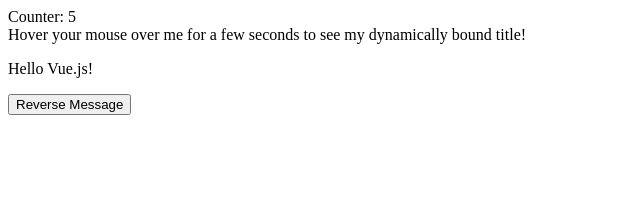
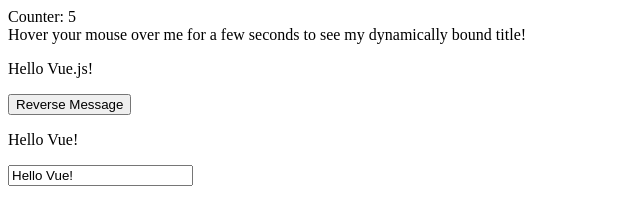
Before and after one commit to Juliowebnet/Vue-v3-holaMundo, a plain HTML site: page index.html in a window 1280 px wide. Shown: the whole page, without its empty margins (0-640 px from the left). Drawn offline with nearby package versions, Linux system fonts and the light colour scheme.

Commit message:
se agrego la directiva v-model

```diff
--- a/index.html
+++ b/index.html
@@ -23,6 +23,11 @@
         <button v-on:click="reverseMessage">Reverse Message</button>
     </div>
 
+    <div id="two-way-binding">
+        <p>{{message}}</p>
+        <input v-model="message"/>
+    </div>
+
     <script src="https://unpkg.com/vue@next"></script>
     <script src="./script.js"></script>
 </body>
--- a/script.js
+++ b/script.js
@@ -35,6 +35,15 @@ const EventHandling = {
     }
 }
 
+const TwoWayBinding = {
+    data() {
+        return {
+            message: 'Hello Vue!'
+        }
+    }
+}
+
 Vue.createApp(Counter).mount('#counter')
 Vue.createApp(AttributeBinding).mount('#bind-attribute')
 Vue.createApp(EventHandling).mount('#event-handling')
+Vue.createApp(TwoWayBinding).mount('#two-way-binding')
```
